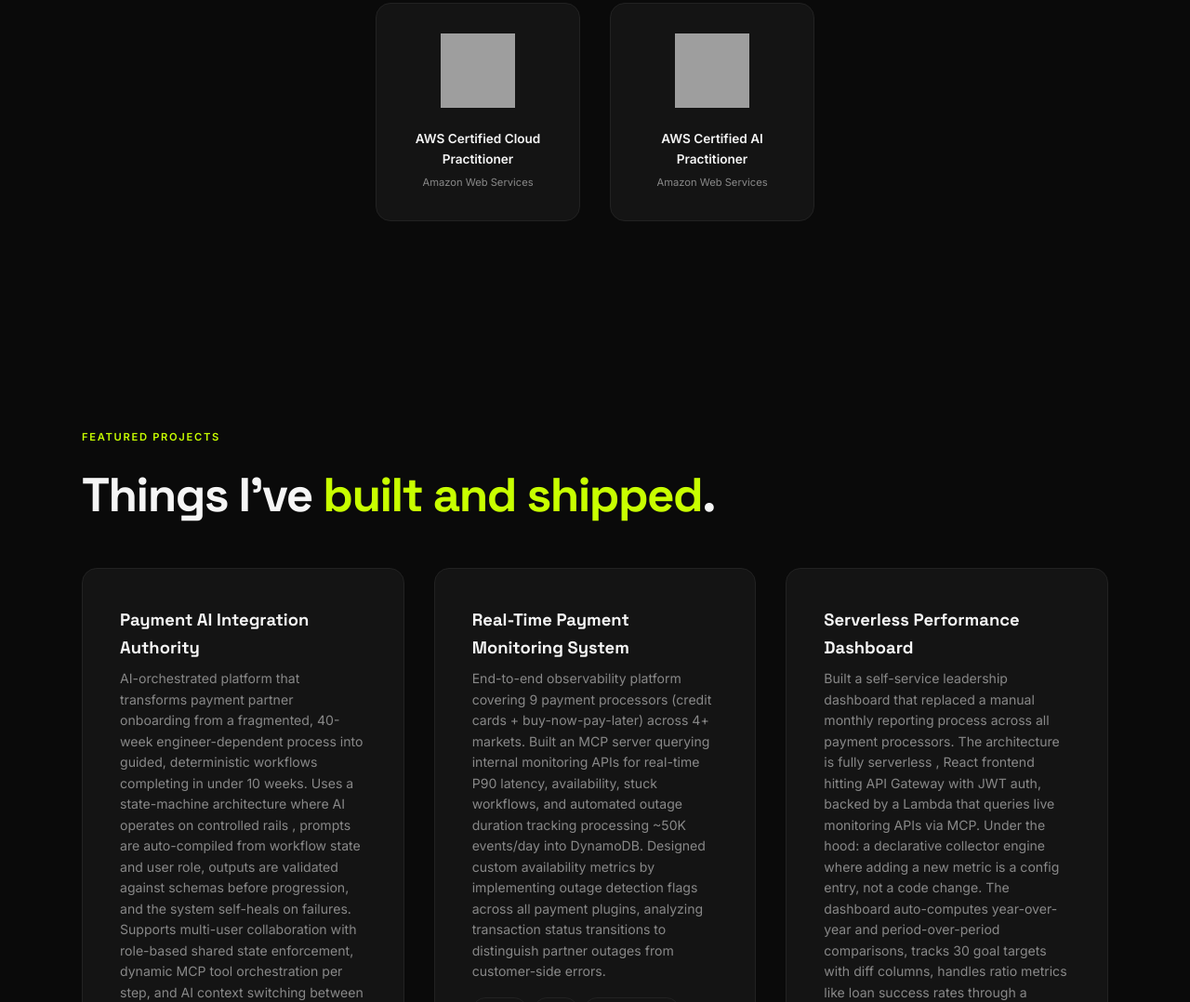
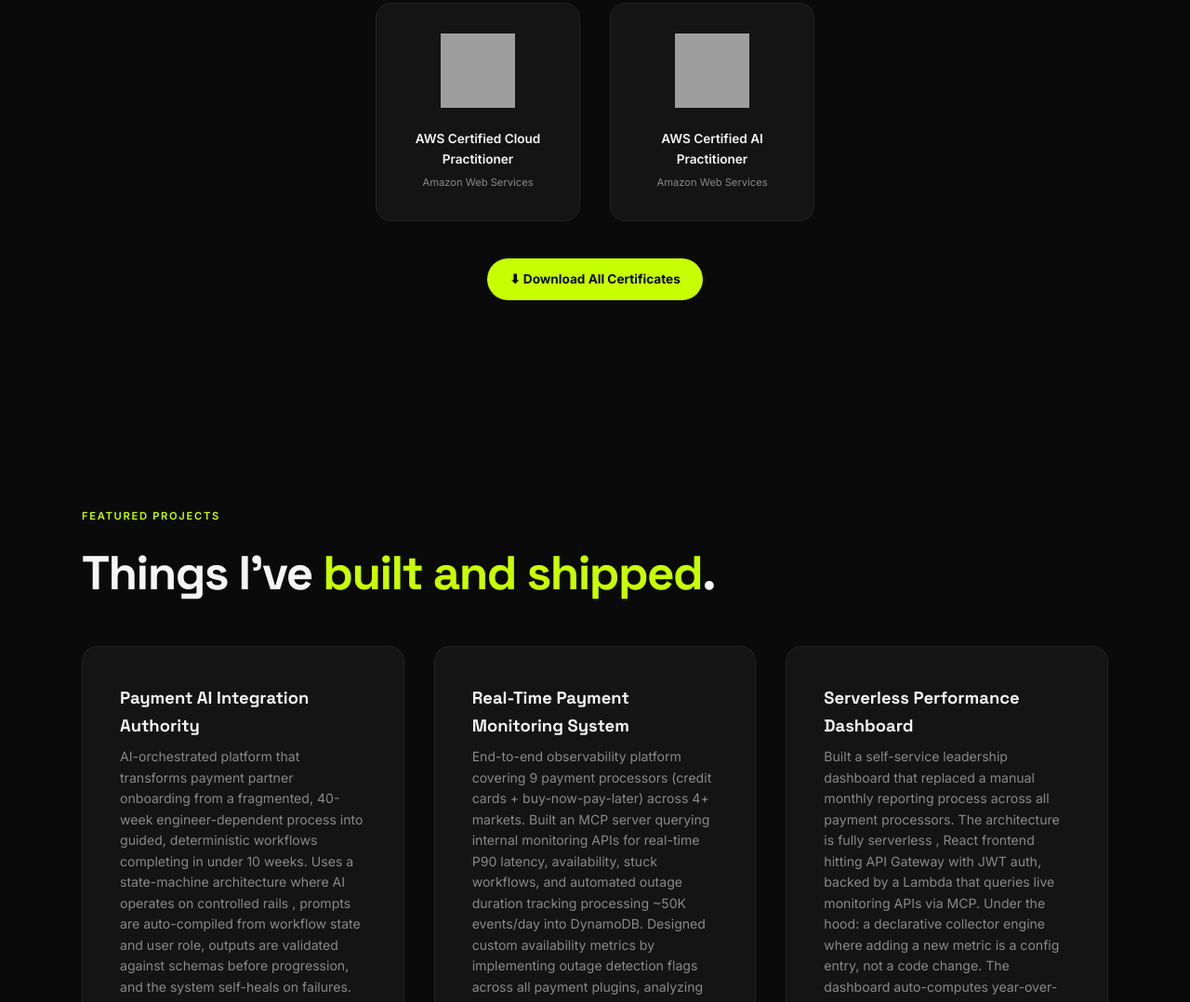
Before and after one commit to RashedHaitham/RashedHaitham.github.io, a plain HTML site: page index.html in a window 1280 px wide. Shown: the part 4226-5304 px from the top of the page at 93% size. Drawn offline with Linux system fonts and the light colour scheme; grey boxes are pictures that could not be loaded.

Commit message:
Add certificates download section

```diff
--- a/index.html
+++ b/index.html
@@ -326,6 +326,9 @@
       <p>Amazon Web Services</p>
     </a>
   </div>
+  <div style="margin-top:2.5rem" data-reveal>
+    <a href="AllCerts.pdf" download class="btn-cv">⬇ Download All Certificates</a>
+  </div>
 </section>
 
 <section id="projects">
```
Also changed, not shown: 1 other file.
